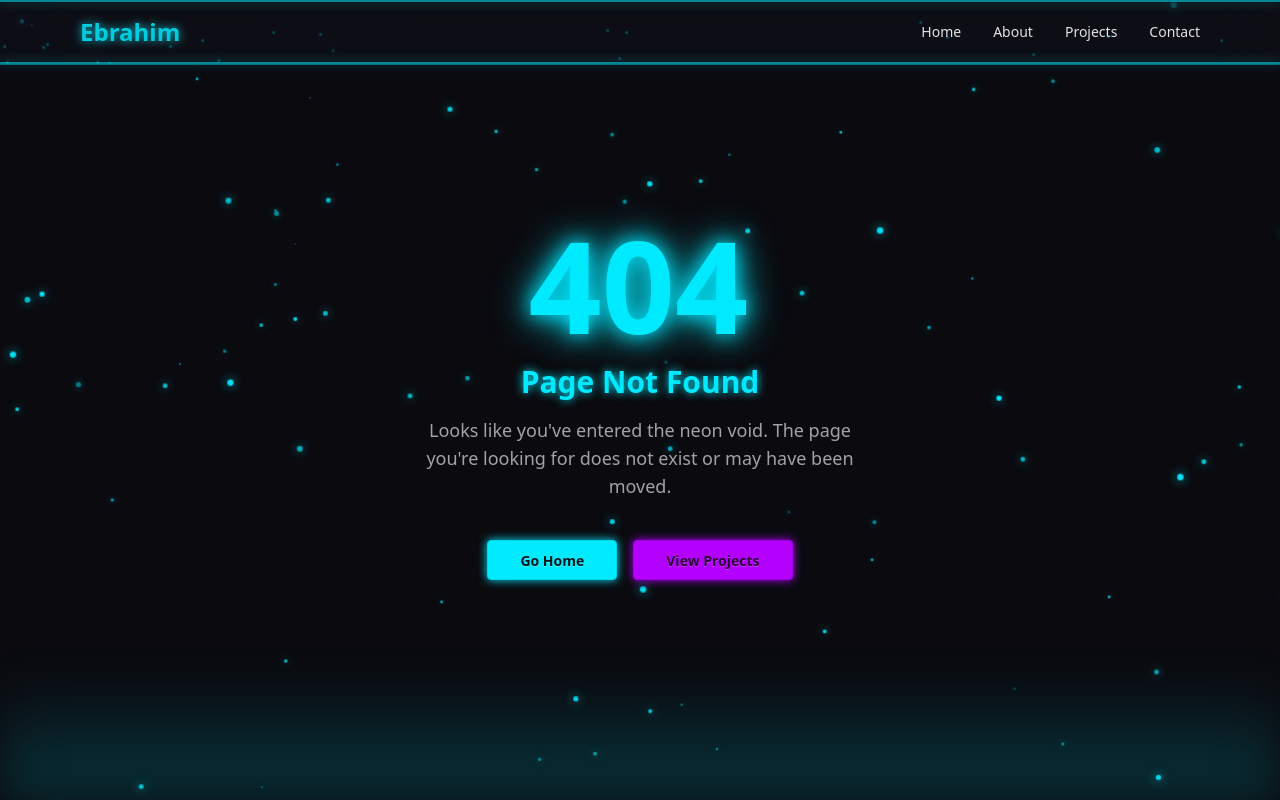
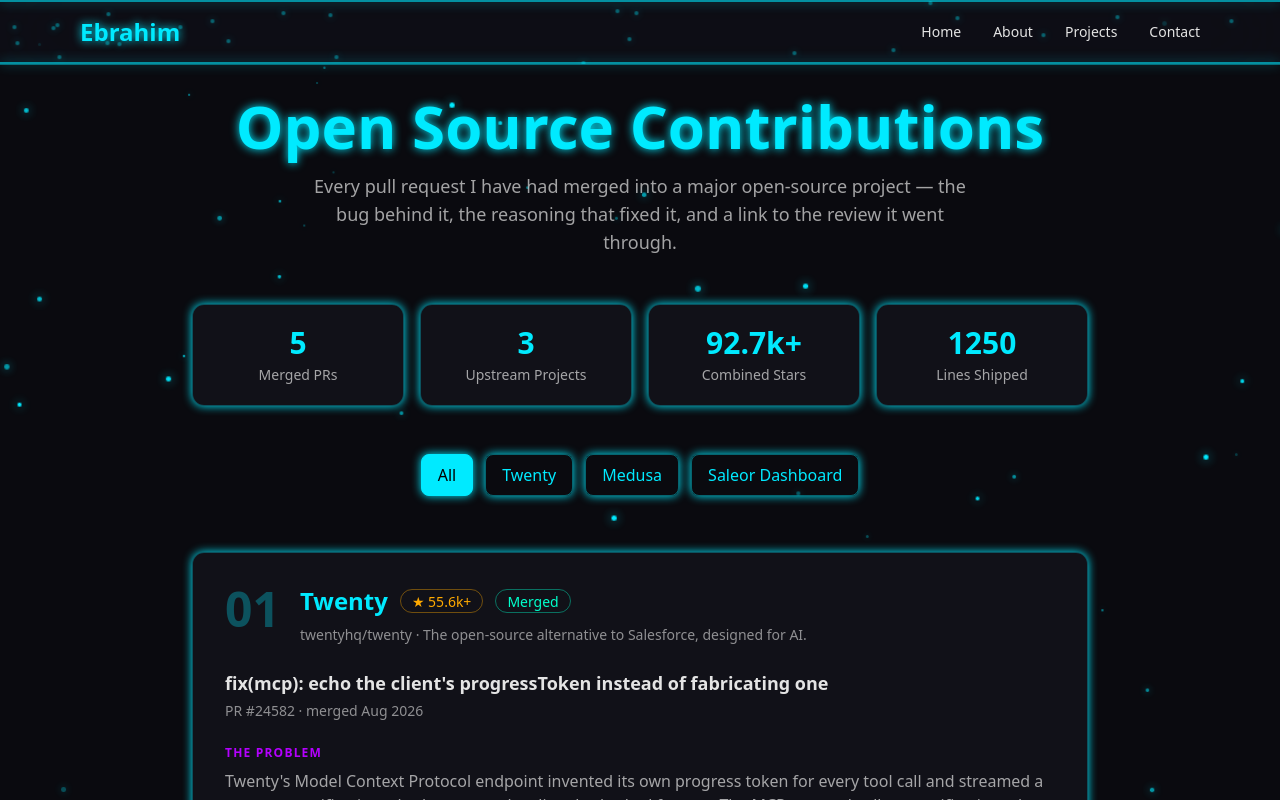
Before and after one commit to ebrahim2355/my-portfolio, a Next.js app: page /open-source in a window 1280 px wide. Before the commit this address had no page. Shown: the top 800 px of the page. Built offline with nearby package versions, Linux system fonts and the light colour scheme.

Commit message:
feat(app): add the /open-source route
Mounts the contributions view with its own title, description and canonical URL, matching how the projects and about routes are set up.

```diff
--- /dev/null
+++ b/src/app/open-source/page.tsx
@@ -0,0 +1,13 @@
+import type { Metadata } from "next";
+import OpenSource from "@/views/opensource/OpenSource";
+
+export const metadata: Metadata = {
+    title: "Open Source",
+    description:
+        "Merged pull requests to major open-source projects including Twenty, Medusa, and Saleor Dashboard.",
+    alternates: { canonical: "/open-source" },
+};
+
+export default function Page() {
+    return <OpenSource />;
+}
```
